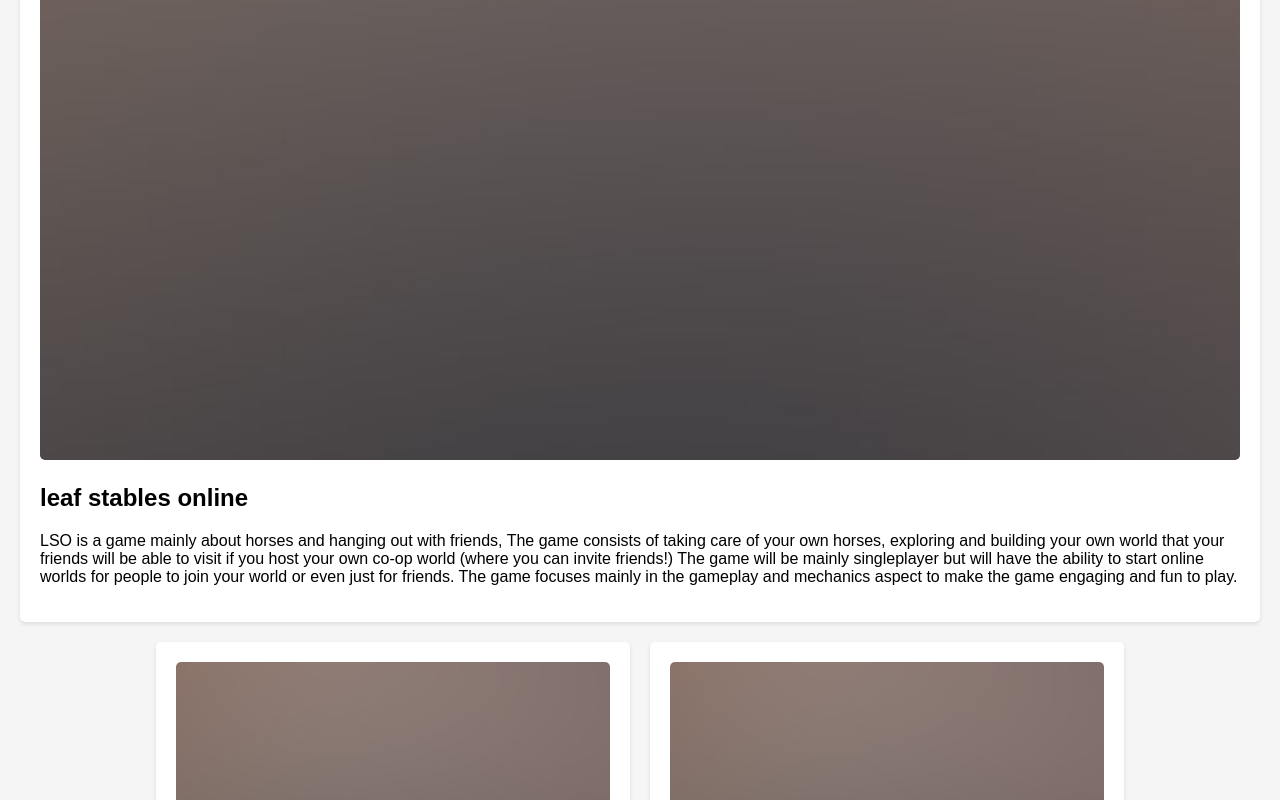
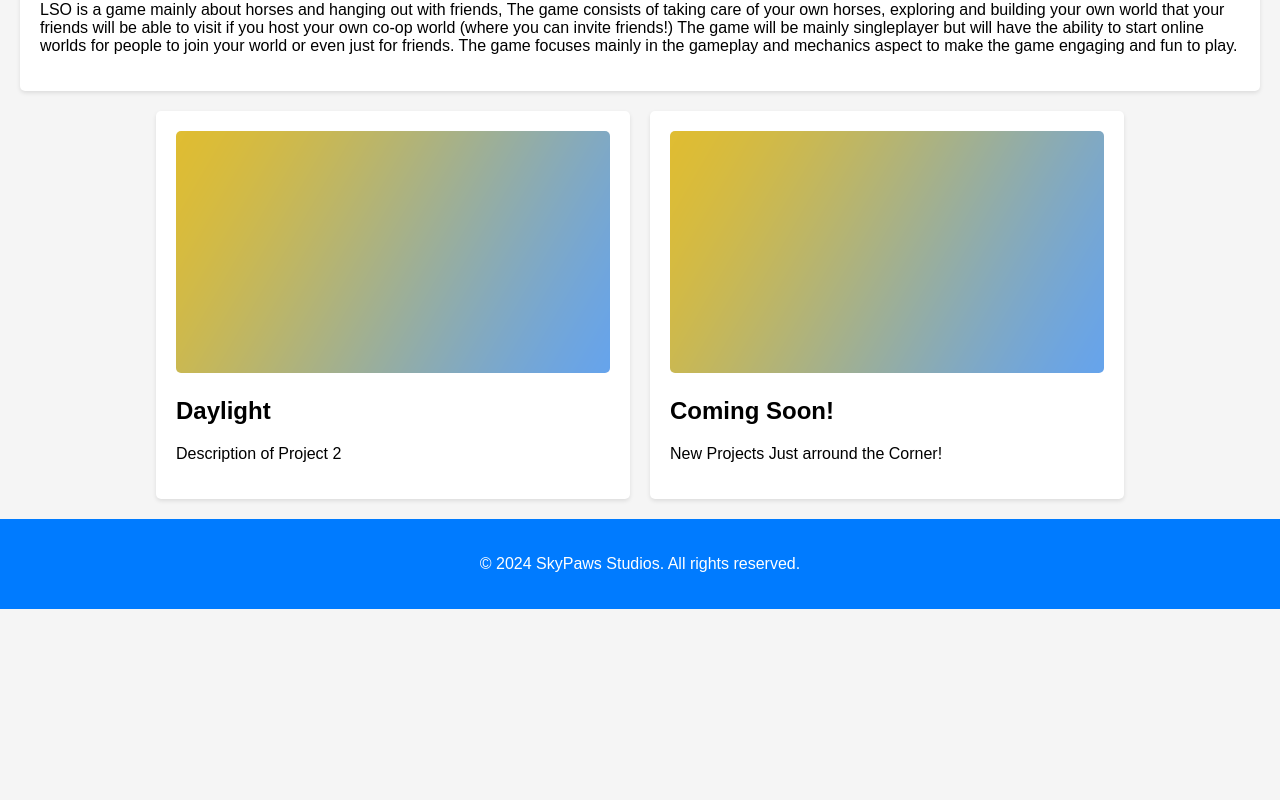
Before and after one commit to LSO-Media/LSO-Media.github.io, a plain HTML site: page index.html in a window 1280 px wide. Shown: the part 960-1760 px from the top of the page. After the commit the page ends 1569 px from the top, so only its background shows below. Drawn offline with Linux system fonts and the light colour scheme.

Commit message:
Update index.html

```diff
--- a/index.html
+++ b/index.html
@@ -14,19 +14,19 @@
 
 <section class="projects">
     <div class="project">
-        <img src="pic01.jpg" alt="Project 1">
+        <img src="placeholderpic.png" alt="Project 1">
         <h2>leaf stables online</h2>
         <p>LSO is a game mainly about horses and hanging out with friends, The game consists of taking care of your own horses, exploring and building your own world that your friends will be able to visit if you host your own co-op world (where you can invite friends!)
 The game will be mainly singleplayer but will have the ability to start online worlds for people to join your world or even just for friends.
 The game focuses mainly in the gameplay and mechanics aspect to make the game engaging and fun to play.</p>
     </div>
     <div class="project">
-        <img src="pic01.jpg" alt="Project 2">
+        <img src="placeholderpic.png" alt="Project 2">
         <h2>Daylight</h2>
         <p>Description of Project 2</p>
     </div>
     <div class="project">
-        <img src="pic01.jpg" alt="Project 3">
+        <img src="placeholderpic.png" alt="Project 3">
         <h2>Coming Soon!</h2>
         <p>New Projects Just arround the Corner!</p>
     </div>
```
